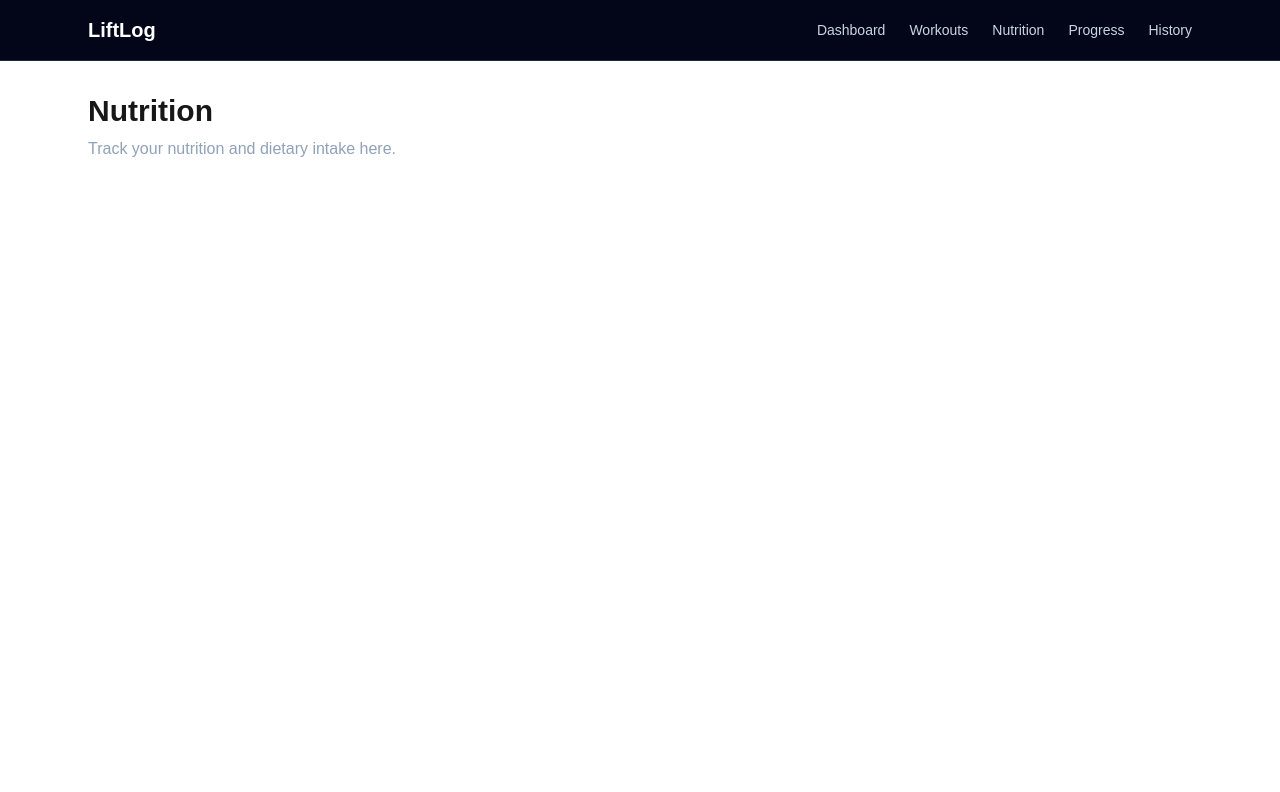
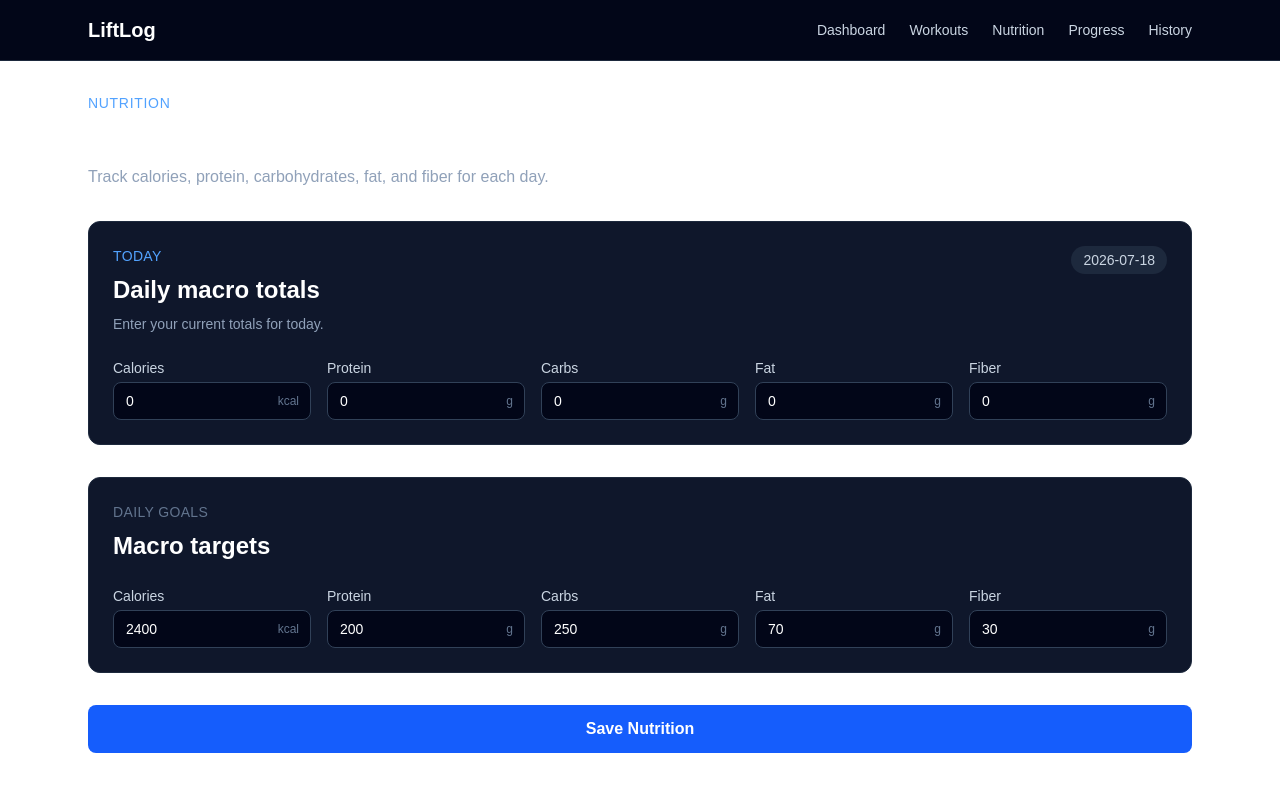
Before and after one commit to Shehu-Muhammad/lift-log, a Next.js app: page /nutrition in a window 1280 px wide. Shown: the top 792 px of the page. Built offline with nearby package versions, Linux system fonts and the light colour scheme.

Commit message:
added daily nutrition log that tracks calories, protein, carb, fat, and fiber

```diff
--- a/app/nutrition/page.tsx
+++ b/app/nutrition/page.tsx
@@ -1,10 +1,21 @@
+import NutritionTracker from '@/components/nutrition/NutritionTracker';
+
 export default function NutritionPage() {
   return (
     <section>
-      <h1 className='text-3xl font-bold'>Nutrition</h1>
-      <p className='mt-2 text-slate-400'>
-        Track your nutrition and dietary intake here.
+      <p className='text-sm font-medium uppercase tracking-wider text-blue-400'>
+        Nutrition
       </p>
+
+      <h1 className='mt-2 text-3xl font-bold text-white'>
+        Daily Macro Tracker
+      </h1>
+
+      <p className='mt-2 max-w-2xl text-slate-400'>
+        Track calories, protein, carbohydrates, fat, and fiber for each day.
+      </p>
+
+      <NutritionTracker />
     </section>
   );
 }
--- /dev/null
+++ b/components/nutrition/NutritionTracker.tsx
@@ -0,0 +1,189 @@
+'use client';
+
+import { useEffect, useState } from 'react';
+import {
+  getMacroGoals,
+  getNutritionLogs,
+  saveMacroGoals,
+  saveNutritionLog,
+} from '@/lib/storage/nutritionLogs';
+import type {
+  DailyNutritionLog,
+  MacroGoals,
+} from '@/types/nutrition';
+
+type MacroField = keyof Omit<DailyNutritionLog, 'date'>;
+
+const emptyLog: DailyNutritionLog = {
+  date: '',
+  calories: 0,
+  protein: 0,
+  carbs: 0,
+  fat: 0,
+  fiber: 0,
+};
+
+export default function NutritionTracker() {
+  const [log, setLog] = useState<DailyNutritionLog>(emptyLog);
+  const [goals, setGoals] = useState<MacroGoals>({
+    calories: 2400,
+    protein: 200,
+    carbs: 250,
+    fat: 70,
+    fiber: 30,
+  });
+  const [saveMessage, setSaveMessage] = useState('');
+
+  useEffect(() => {
+    const today = new Date().toISOString().split('T')[0];
+    const existingLog = getNutritionLogs().find((item) => item.date === today);
+
+    setLog(
+      existingLog ?? {
+        ...emptyLog,
+        date: today,
+      },
+    );
+
+    setGoals(getMacroGoals());
+  }, []);
+
+  function updateLog(field: MacroField, value: string) {
+    setSaveMessage('');
+
+    setLog((current) => ({
+      ...current,
+      [field]: value === '' ? 0 : Number(value),
+    }));
+  }
+
+  function updateGoal(field: keyof MacroGoals, value: string) {
+    setSaveMessage('');
+
+    setGoals((current) => ({
+      ...current,
+      [field]: value === '' ? 0 : Number(value),
+    }));
+  }
+
+  function handleSave() {
+    saveNutritionLog(log);
+    saveMacroGoals(goals);
+    setSaveMessage('Nutrition saved successfully.');
+  }
+
+  const fields: Array<{
+    key: MacroField;
+    label: string;
+    unit: string;
+  }> = [
+    { key: 'calories', label: 'Calories', unit: 'kcal' },
+    { key: 'protein', label: 'Protein', unit: 'g' },
+    { key: 'carbs', label: 'Carbs', unit: 'g' },
+    { key: 'fat', label: 'Fat', unit: 'g' },
+    { key: 'fiber', label: 'Fiber', unit: 'g' },
+  ];
+
+  return (
+    <div className='mt-8 space-y-8'>
+      <section className='rounded-xl border border-slate-800 bg-slate-900 p-6'>
+        <div className='flex flex-col gap-3 sm:flex-row sm:items-start sm:justify-between'>
+          <div>
+            <p className='text-sm font-medium uppercase tracking-wide text-blue-400'>
+              Today
+            </p>
+
+            <h2 className='mt-2 text-2xl font-bold text-white'>
+              Daily macro totals
+            </h2>
+
+            <p className='mt-2 text-sm text-slate-400'>
+              Enter your current totals for today.
+            </p>
+          </div>
+
+          <span className='w-fit rounded-full bg-slate-800 px-3 py-1 text-sm text-slate-300'>
+            {log.date}
+          </span>
+        </div>
+
+        <div className='mt-6 grid gap-4 sm:grid-cols-2 lg:grid-cols-5'>
+          {fields.map((field) => (
+            <label key={field.key} className='text-sm text-slate-300'>
+              {field.label}
+
+              <div className='relative mt-1'>
+                <input
+                  type='number'
+                  min='0'
+                  step='1'
+                  value={log[field.key]}
+                  onChange={(event) =>
+                    updateLog(field.key, event.target.value)
+                  }
+                  className='w-full rounded-lg border border-slate-700 bg-slate-950 px-3 py-2 pr-14 text-white outline-none transition focus:border-blue-500'
+                />
+
+                <span className='absolute inset-y-0 right-3 flex items-center text-xs text-slate-500'>
+                  {field.unit}
+                </span>
+              </div>
+            </label>
+          ))}
+        </div>
+      </section>
+
+      <section className='rounded-xl border border-slate-800 bg-slate-900 p-6'>
+        <p className='text-sm font-medium uppercase tracking-wide text-slate-500'>
+          Daily goals
+        </p>
+
+        <h2 className='mt-2 text-2xl font-bold text-white'>
+          Macro targets
+        </h2>
+
+        <div className='mt-6 grid gap-4 sm:grid-cols-2 lg:grid-cols-5'>
+          {fields.map((field) => (
+            <label key={field.key} className='text-sm text-slate-300'>
+              {field.label}
+
+              <div className='relative mt-1'>
+                <input
+                  type='number'
+                  min='0'
+                  step='1'
+                  value={goals[field.key]}
+                  onChange={(event) =>
+                    updateGoal(field.key, event.target.value)
+                  }
+                  className='w-full rounded-lg border border-slate-700 bg-slate-950 px-3 py-2 pr-14 text-white outline-none transition focus:border-blue-500'
+                />
+
+                <span className='absolute inset-y-0 right-3 flex items-center text-xs text-slate-500'>
+                  {field.unit}
+                </span>
+              </div>
+            </label>
+          ))}
+        </div>
+      </section>
+
+      {saveMessage && (
+        <p
+          role='status'
+          className='rounded-lg border border-green-800 bg-green-950 p-3 text-sm text-green-300'
+        >
+          {saveMessage}
+        </p>
+      )}
+
+      <button
+        type='button'
+        onClick={handleSave}
+        className='w-full rounded-lg bg-blue-600 px-5 py-3 font-semibold text-white transition hover:bg-blue-500'
+      >
+        Save Nutrition
+      </button>
+    </div>
+  );
+}
--- /dev/null
+++ b/lib/storage/nutritionLogs.ts
@@ -0,0 +1,82 @@
+import type {
+  DailyNutritionLog,
+  MacroGoals,
+} from '@/types/nutrition';
+
+const NUTRITION_LOGS_KEY = 'liftlog-nutrition-logs';
+const MACRO_GOALS_KEY = 'liftlog-macro-goals';
+
+export function getNutritionLogs(): DailyNutritionLog[] {
+  if (typeof window === 'undefined') {
+    return [];
+  }
+
+  const storedLogs = window.localStorage.getItem(NUTRITION_LOGS_KEY);
+
+  if (!storedLogs) {
+    return [];
+  }
+
+  try {
+    return JSON.parse(storedLogs) as DailyNutritionLog[];
+  } catch {
+    return [];
+  }
+}
+
+export function saveNutritionLog(log: DailyNutritionLog): void {
+  const currentLogs = getNutritionLogs();
+
+  const updatedLogs = [
+    log,
+    ...currentLogs.filter((item) => item.date !== log.date),
+  ];
+
+  window.localStorage.setItem(
+    NUTRITION_LOGS_KEY,
+    JSON.stringify(updatedLogs),
+  );
+}
+
+export function getMacroGoals(): MacroGoals {
+  if (typeof window === 'undefined') {
+    return {
+      calories: 0,
+      protein: 0,
+      carbs: 0,
+      fat: 0,
+      fiber: 0,
+    };
+  }
+
+  const storedGoals = window.localStorage.getItem(MACRO_GOALS_KEY);
+
+  if (!storedGoals) {
+    return {
+      calories: 2400,
+      protein: 200,
+      carbs: 250,
+      fat: 70,
+      fiber: 30,
+    };
+  }
+
+  try {
+    return JSON.parse(storedGoals) as MacroGoals;
+  } catch {
+    return {
+      calories: 2400,
+      protein: 200,
+      carbs: 250,
+      fat: 70,
+      fiber: 30,
+    };
+  }
+}
+
+export function saveMacroGoals(goals: MacroGoals): void {
+  window.localStorage.setItem(
+    MACRO_GOALS_KEY,
+    JSON.stringify(goals),
+  );
+}
--- /dev/null
+++ b/types/nutrition.ts
@@ -0,0 +1,16 @@
+export type MacroGoals = {
+  calories: number;
+  protein: number;
+  carbs: number;
+  fat: number;
+  fiber: number;
+};
+
+export type DailyNutritionLog = {
+  date: string;
+  calories: number;
+  protein: number;
+  carbs: number;
+  fat: number;
+  fiber: number;
+};
```
